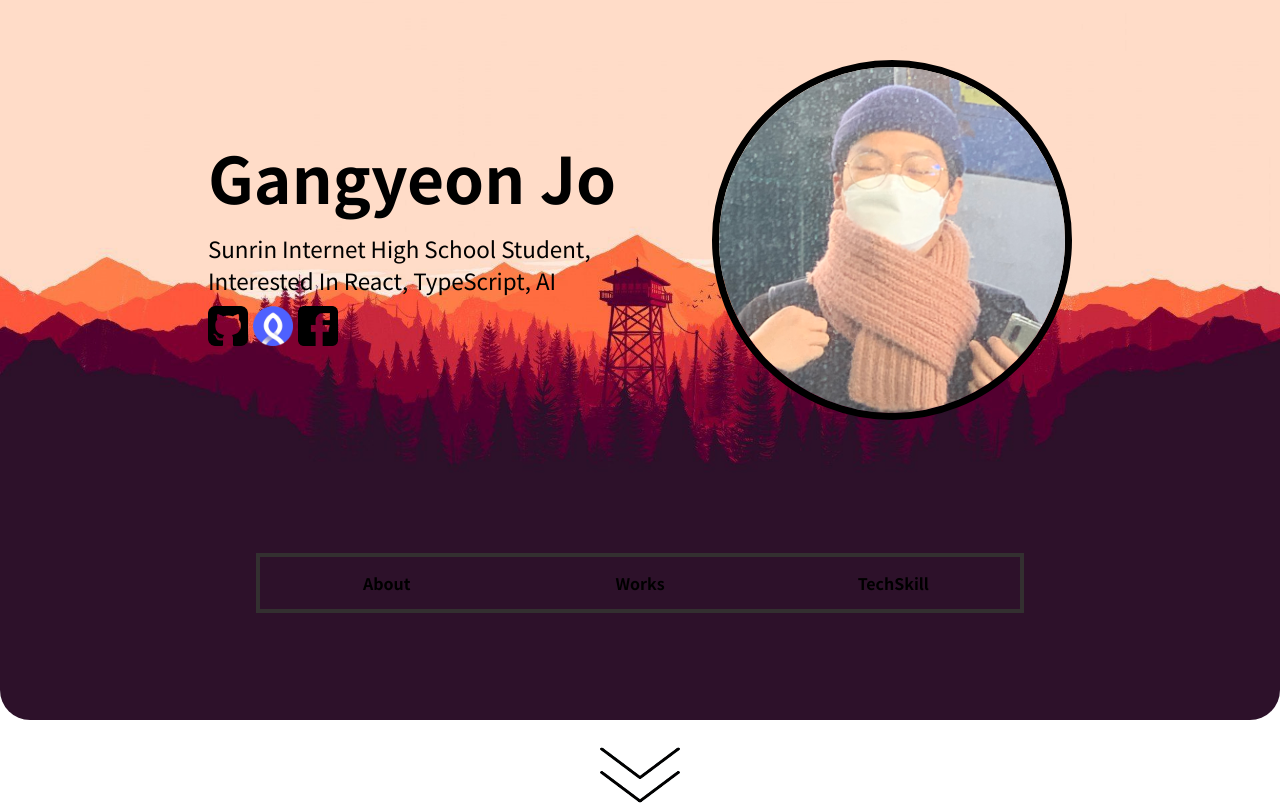
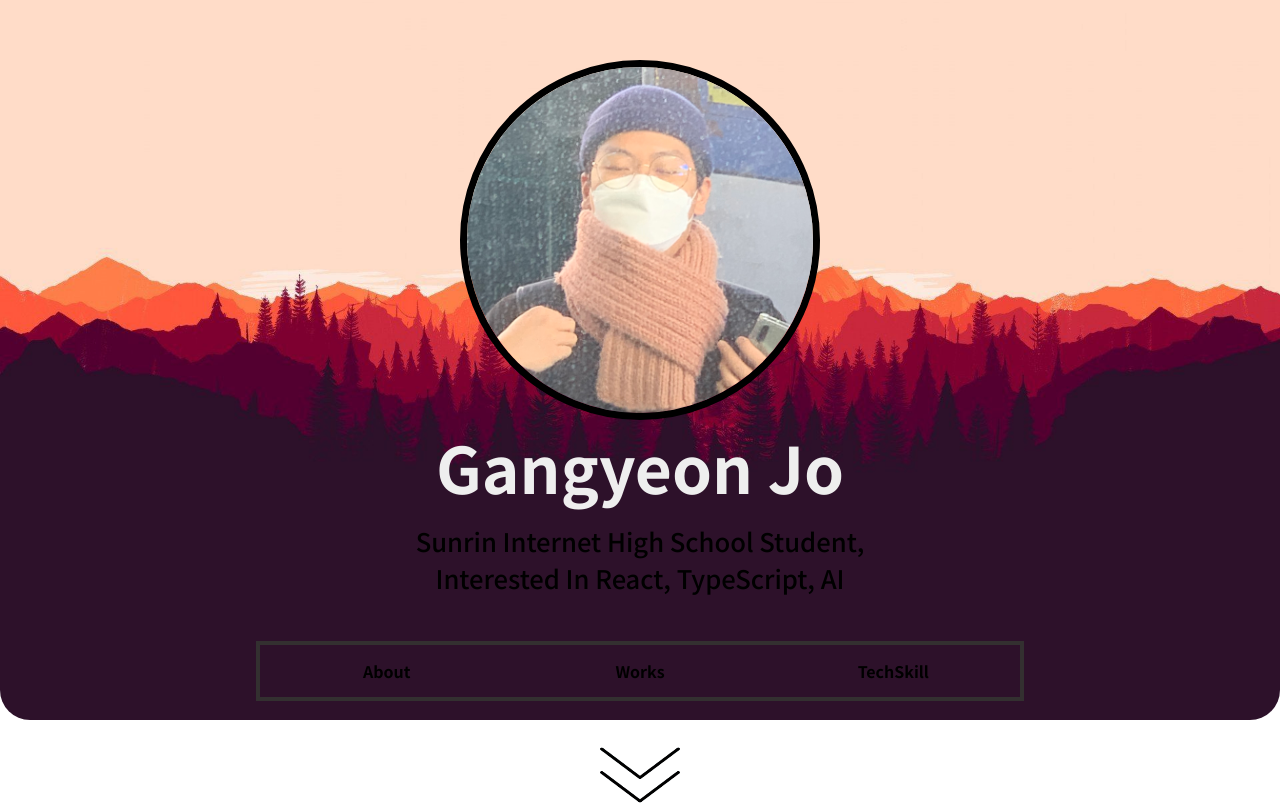
Before and after one commit to GangbacOl/portfolio-page, a Next.js app: page / in a window 1280 px wide. Shown: the top 805 px of the page. Built offline with nearby package versions, Linux system fonts and the light colour scheme.

Commit message:
Update: element align direction row to column

```diff
--- a/components/MainHeader.js
+++ b/components/MainHeader.js
@@ -1,35 +1,18 @@
 import styled from 'styled-components';
-import Image from 'next/image';
 
 export default function MainHeader() {
     return (
         <Container>
-            <MainHeaderLeft>
+            <MainHeaderTop>
+                <ThumbnailWrap>
+                    <ThumbnailImage src="/images/thumbnail.jpg" alt="me" />
+                </ThumbnailWrap>
+            </MainHeaderTop>
+            <MainHeaderBottom>
                 <Name>Gangyeon Jo</Name>
                 <Subtitle>Sunrin Internet High School Student,</Subtitle>
                 <Subtitle>Interested In React, TypeScript, AI</Subtitle>
-                <SocialWrap>
-                    <SocialLink href="https://github.com/GangbacOl">
-                        <SocialImage src="/images/github.png" alt="github logo" width={40} height={40} />
-                    </SocialLink>
-                    <SocialLink href="https://www.rocketpunch.com/@gangyeonjo336">
-                        <SocialImage
-                            src="/images/rocketpunch.png"
-                            alt="rocketpunch logo"
-                            width={40}
-                            height={40}
-                        />
-                    </SocialLink>
-                    <SocialLink href="https://www.facebook.com/profile.php?id=100014959867589">
-                        <SocialImage src="/images/facebook.png" alt="facebook logo" width={40} height={40} />
-                    </SocialLink>
-                </SocialWrap>
-            </MainHeaderLeft>
-            <MainHeaderRight>
-                <ThumbnailWrap>
-                    <ThumbnailImage src="/images/thumbnail.jpg" alt="me" />
-                </ThumbnailWrap>
-            </MainHeaderRight>
+            </MainHeaderBottom>
         </Container>
     );
 }
@@ -37,40 +20,38 @@ export default function MainHeader() {
 const Container = styled.div`
     width: 75%;
     display: flex;
+    flex-direction: column;
     justify-content: space-around;
     align-items: center;
     margin: 60px auto 0 auto;
 `;
-const MainHeaderLeft = styled.div`
+const MainHeaderBottom = styled.div`
     display: flex;
     flex-direction: column;
     justify-content: center;
     align-items: space-around;
+    text-align: center;
 `;
 const Name = styled.h2`
     font-size: 4rem;
+    color: #eee;
     margin: 0;
     margin-bottom: 10px;
 `;
 const Subtitle = styled.p`
-    font-size: 1.4rem;
+    font-size: 1.6rem;
+    font-weight: 500;
     margin: 0;
 `;
-const SocialWrap = styled.div`
-    margin-top: 10px;
-`;
-const SocialLink = styled.a`
-    margin-right: 5px;
-`;
-const SocialImage = styled(Image)``;
-const MainHeaderRight = styled.div``;
+
+const MainHeaderTop = styled.div``;
 const ThumbnailWrap = styled.div`
     position: relative;
     width: 360px;
     height: 360px;
     overflow: hidden;
     border-radius: 100%;
-    border: 7px solid black;
+    border: 7px solid #000;
 `;
 const ThumbnailImage = styled.img`
     position: relative;
```
